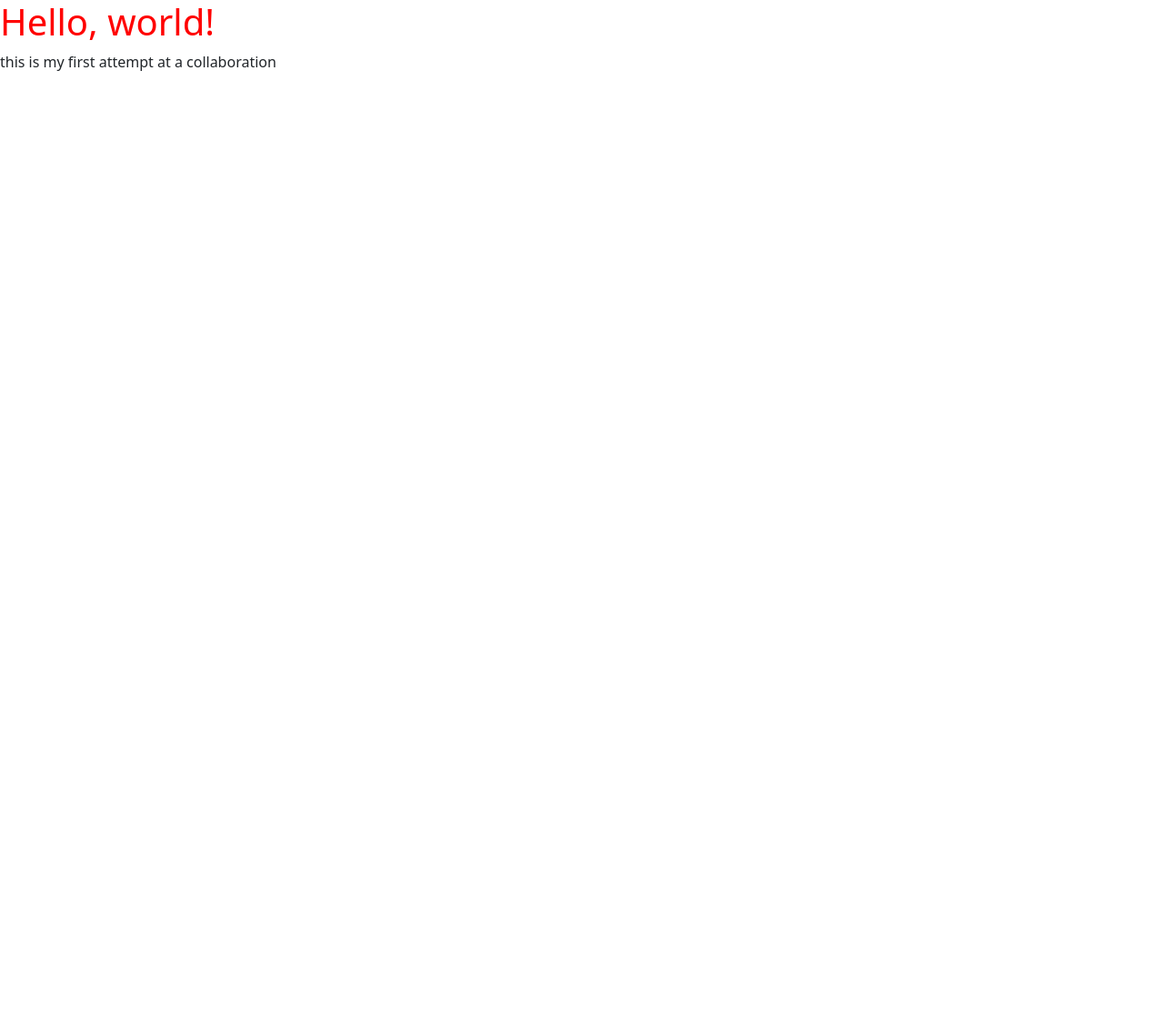
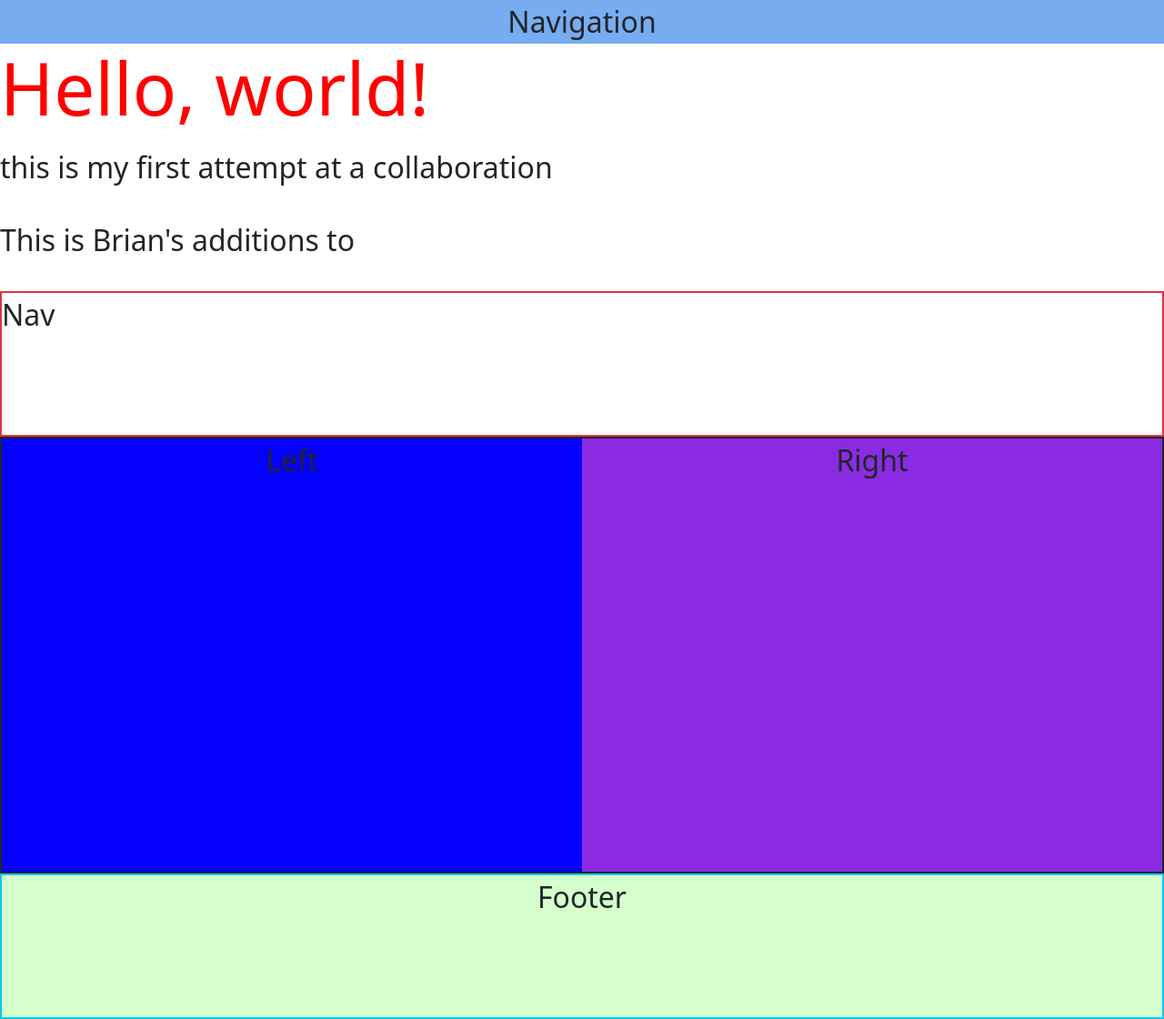
Before and after one commit to arinicole122/collab-practice, a plain HTML site: page index.html in a window 1280 px wide. Shown: the whole page at 91% size. Before the commit the page ends 800 px from the top, so only its background shows below. Drawn offline with nearby package versions, Linux system fonts and the light colour scheme.

Commit message:
updated colab work brian

```diff
--- a/css/styles.css
+++ b/css/styles.css
@@ -1,3 +1,21 @@
 h1{
     color:red;
 }
+*{
+    width: 100vw;
+    margin: 0;
+    padding: 0;
+    font-size: 4vh;
+}
+.header{
+    justify-content: center;
+    background-color: rgba(65, 139, 236, 0.712);
+}
+.left{
+    background-color: rgb(4, 0, 255);
+}
+.right{
+    background-color: blueviolet;
+}
+.footer{
+    background-color: rgb(213, 255, 205);
--- a/index.html
+++ b/index.html
@@ -8,8 +8,29 @@
     <script src="https://cdn.jsdelivr.net/npm/bootstrap@5.2.2/dist/js/bootstrap.bundle.min.js" integrity="sha384-OERcA2EqjJCMA+/3y+gxIOqMEjwtxJY7qPCqsdltbNJuaOe923+mo//f6V8Qbsw3" crossorigin="anonymous"></script>
     <link rel="stylesheet" href="css/styles.css">
   </head>
-  <body>
+  <div class="header">
+    <div class=".container text-center">Navigation </div>
+  </div>
+<body>
     <h1>Hello, world!</h1>
     <p>this is my first attempt at a collaboration</p>
-  </body>
-</html>
+    <p>This is Brian's additions to </p>
+    <div class="container-fluid text-center">
+      <div class="row">
+        <div class="col col-12 nav border border-2 border-danger" style="height: 20vh;">
+          Nav
+      </div>
+  </div>
+ </div>
+ <div class="container-fluid">
+  <div class="row row-cols-2 text-center border border-2 border-dark" style="height: 60vh;">
+      <div class="left">Left</div>
+      <div class="right">Right</div>
+  </div>
+ </div>
+</body>
+<div class="container-fluid text-center">
+  <div class="row">
+      <div class="footer border border-2 border-info" style="height: 20vh;">Footer</div>
+  </div>
+</div>
```
